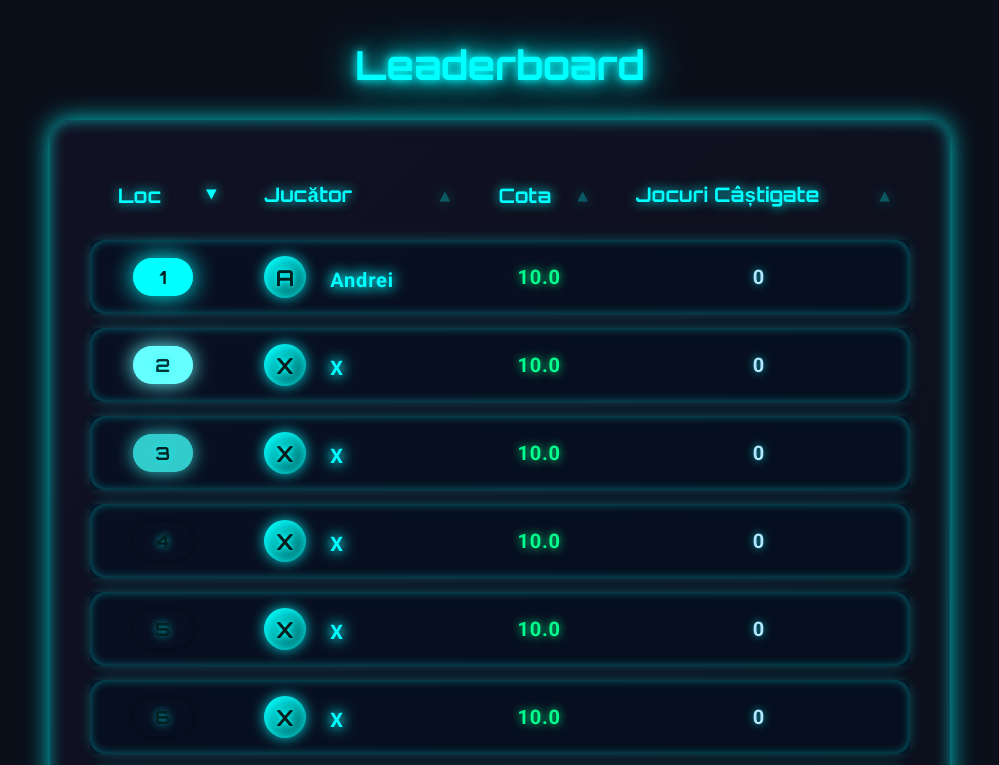
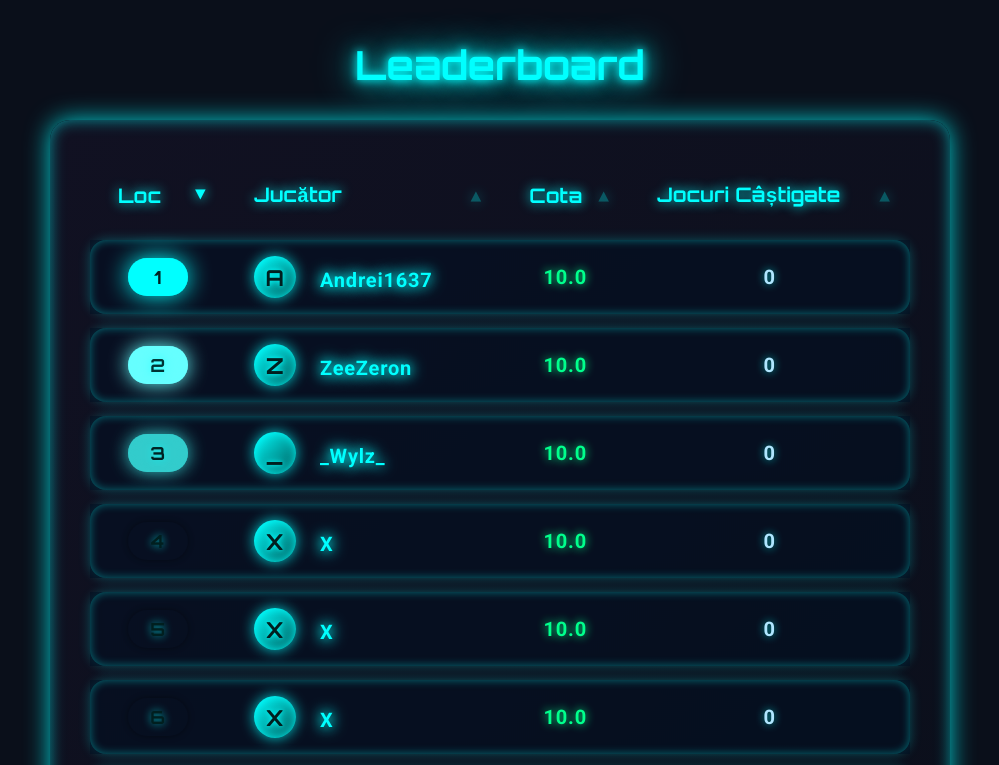
Before and after one commit to Zee4625/Games, a plain HTML site: page index.html in a window 1280 px wide. Shown: the top 765 px of the page, without its empty margins (140-1139 px from the left). Drawn offline with Linux system fonts and the light colour scheme.

Commit message:
Update index.html

```diff
--- a/index.html
+++ b/index.html
@@ -283,9 +283,9 @@
 
 <script>
     const players = [
-        { rank: 1, player: "Andrei", rating: 10, wins: 0 },
-        { rank: 2, player: "X", rating: 10, wins: 0 },
-        { rank: 3, player: "X", rating: 10, wins: 0 },
+        { rank: 1, player: "Andrei1637", rating: 10, wins: 0 },
+        { rank: 2, player: "ZeeZeron", rating: 10, wins: 0 },
+        { rank: 3, player: "_Wylz_", rating: 10, wins: 0 },
         { rank: 4, player: "X", rating: 10, wins: 0 },
         { rank: 5, player: "X", rating: 10, wins: 0 },
         { rank: 6, player: "X", rating: 10, wins: 0 },
```
